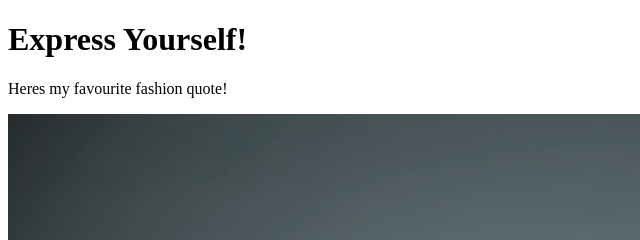
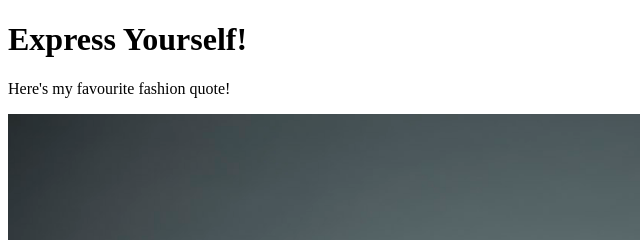
Before and after one commit to TrinityH2711/lab9, a plain HTML site: page third.html in a window 1280 px wide. Shown: the top 240 px of the page, 0-640 px from the left. Drawn offline with Linux system fonts and the light colour scheme.

Commit message:
corrected grammar

```diff
--- a/third.html
+++ b/third.html
@@ -8,7 +8,7 @@
 </head>
 <body>
 	<h1>Express Yourself!</h1>
-	<p>Heres my favourite fashion quote!</p>
+	<p>Here's my favourite fashion quote!</p>
 	<div class="backround">Style is a way to say who you are without having to speak.</div>
 	<a href="index.html">Home</a>
 	<a href="second.html">Fashion Influence</a>
```
